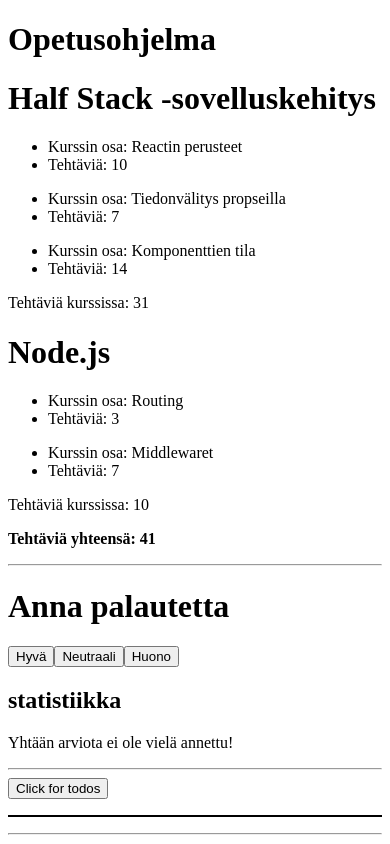
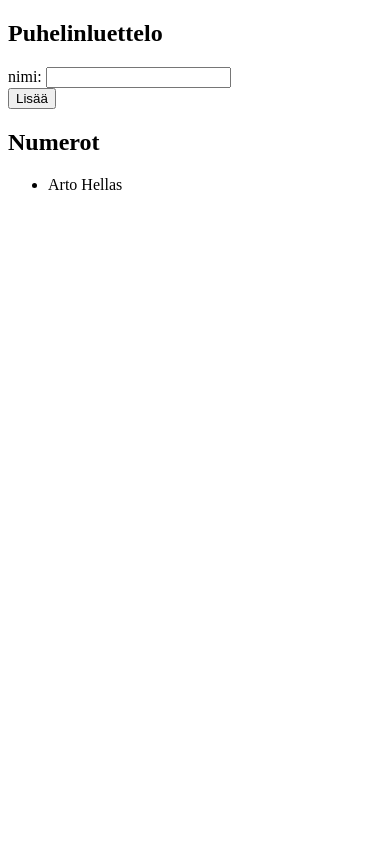
Before and after one commit to npuh/ReactMooc, a React (Create React App) app: page / in a window 390 px wide. Shown: the top 844 px of the page. Built offline with nearby package versions, Linux system fonts and the light colour scheme.

Commit message:
started phonebook

```diff
--- a/src/App.js
+++ b/src/App.js
@@ -1,25 +1,14 @@
 import React from "react";
-import Kurssi from "./components/Kurssi";
-import Taulukko from "./Taulukko";
-import Haku from "./Haku";
-import Anekdootti from "./Anekdootti";
-import Palaute from "./Palaute";
+import Phonebook from "./components/Phonebook";
 
-const App = ({ kurssit }) => {
-  return (
-    <div>
-      <Kurssi kurssit={kurssit} />
-
-      <hr />
-      <Palaute />
-      <hr />
-      <Haku />
-      <hr />
-      <Anekdootti />
-      <hr />
-      <Taulukko />
-    </div>
-  );
-};
+class App extends React.Component {
+  render() {
+    return (
+      <div>
+        <Phonebook />
+      </div>
+    );
+  }
+}
 
 export default App;
--- /dev/null
+++ b/src/components/Phonebook.js
@@ -0,0 +1,59 @@
+import React from "react";
+
+class Phonebook extends React.Component {
+  constructor(props) {
+    super(props);
+    this.state = {
+      persons: [{ name: "Arto Hellas" }],
+      newName: ""
+    };
+  }
+
+  addName = e => {
+    e.preventDefault();
+    const newNameObject = {
+      name: this.state.newName
+    };
+    const persons = this.state.persons.concat(newNameObject);
+    this.setState({
+      persons,
+      newName: ""
+    });
+    console.log("nappia painettu");
+    console.log(e.target);
+  };
+
+  handleNameChange = e => {
+    console.log(e.target.value);
+    this.setState({ newName: e.target.value });
+  };
+  render() {
+    return (
+      <div>
+        <h2>Puhelinluettelo</h2>
+        <form>
+          <div>
+            nimi:{" "}
+            <input
+              value={this.state.newName}
+              onChange={this.handleNameChange}
+            />
+          </div>
+          <div>
+            <button type="submit" onClick={this.addName}>
+              Lisää
+            </button>
+          </div>
+        </form>
+        <h2>Numerot</h2>
+        <ul>
+          {this.state.persons.map(person => (
+            <li key={person.name}>{person.name}</li>
+          ))}
+        </ul>
+      </div>
+    );
+  }
+}
+
+export default Phonebook;
--- a/src/index.js
+++ b/src/index.js
@@ -2,4 +2,24 @@ import React from "react";
 import ReactDOM from "react-dom";
 import App from "./App";
 
+const notes = [
+  {
+    id: 1,
+    content: "HTML on helppoa",
+    date: "2017-12-10T17:30:31.098Z",
+    important: true
+  },
+  {
+    id: 2,
+    content: "Selain pystyy suorittamaan vain javascriptiä",
+    date: "2017-12-10T18:39:34.091Z",
+    important: false
+  },
+  {
+    id: 3,
+    content: "HTTP-protokollan tärkeimmät metodit ovat GET ja POST",
+    date: "2017-12-10T19:20:14.298Z",
+    important: true
+  }
+];
 ReactDOM.render(<App />, document.getElementById("root"));
```
Also changed, not shown: src/components/Note.js (+11 -5 lines), src/components/Notes.js (added, +62 -0 lines).
